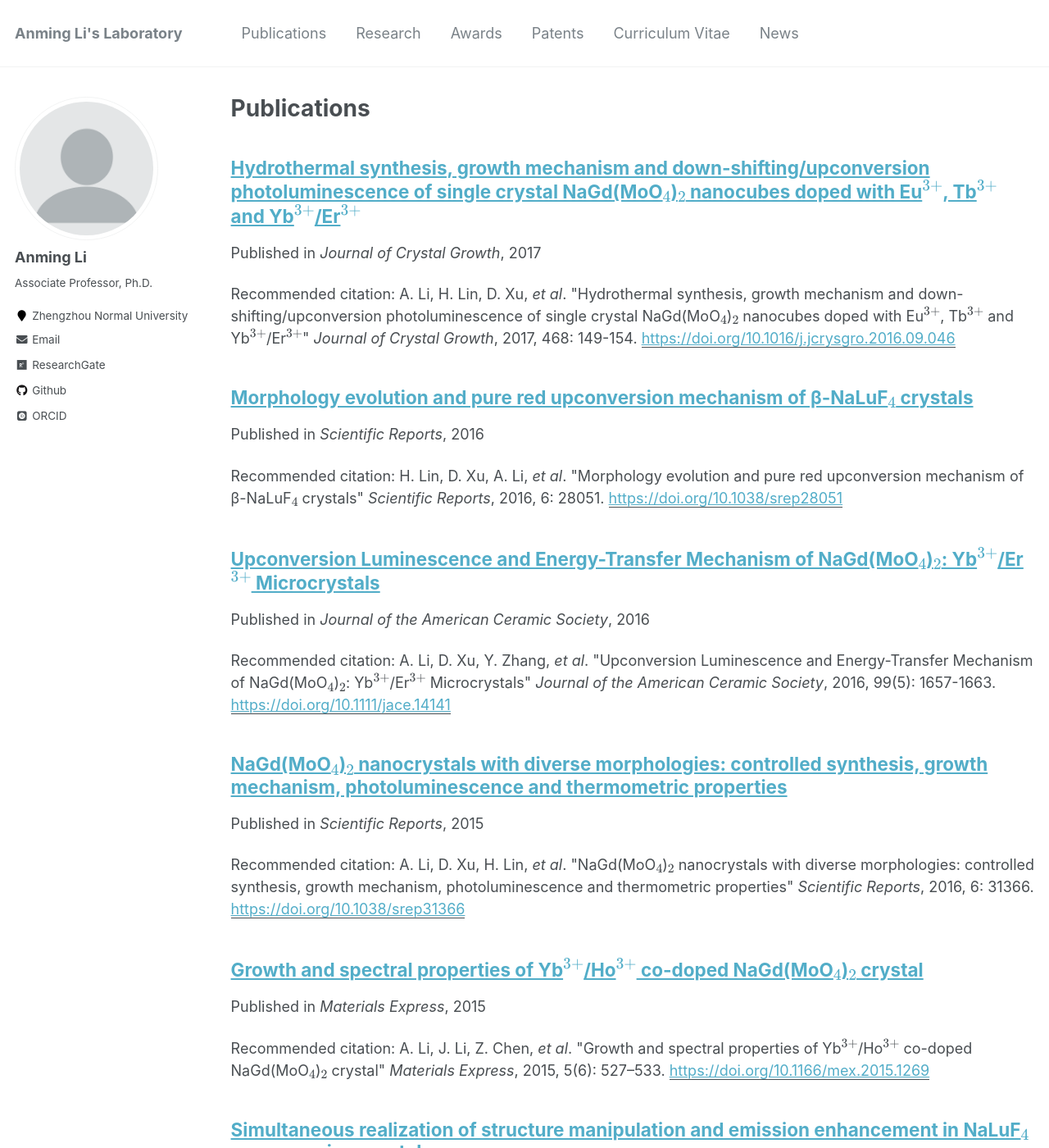
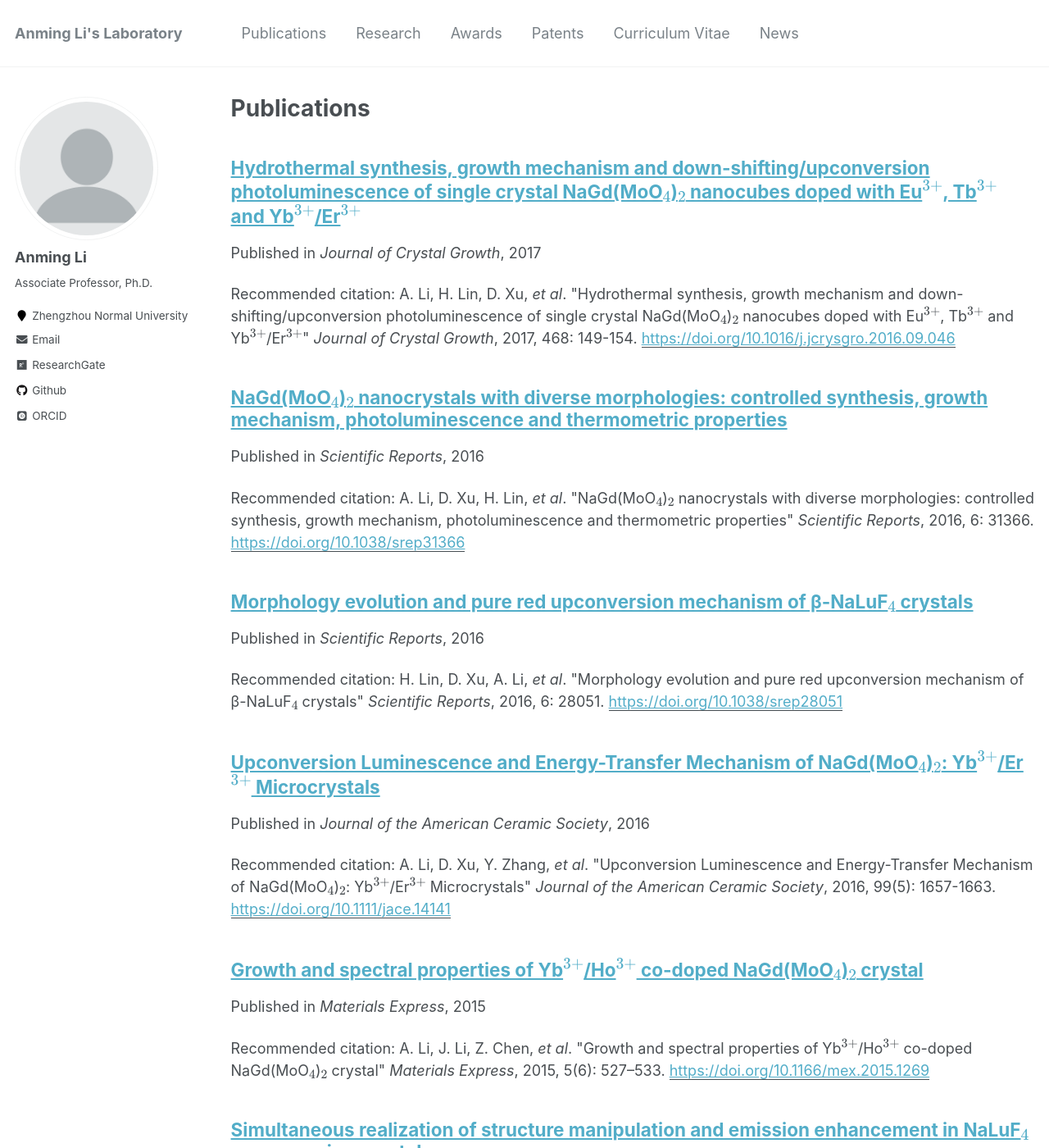
Before and after one commit to ucnclab/ucnclab.github.io, a Jekyll site: the page built from _pages/publications.md, in a window 1280 px wide and 1400 px high. Shown: the whole window at 82% size. Built offline with Jekyll 4.4.1, drawn with Linux system fonts in a browser that asks for light colours; some web fonts are replaced; formulas are drawn with MathJax 3.

Commit message:
Add files via upload

```diff
--- a/_publications/2016-08-10-paper8.md
+++ b/_publications/2016-08-10-paper8.md
@@ -3,7 +3,7 @@ title: 'NaGd(MoO$_4$)$_2$ nanocrystals with diverse morphologies: controlled syn
 collection: publications
 permalink: /publication/2016-08-10-paper8
 excerpt: ''
-date: 2015-12-01
+date: 2016-08-10
 venue: 'Scientific Reports'
 paperurl: 'https://doi.org/10.1038/srep31366'
 citation: 'A. Li, D. Xu, H. Lin, <i>et al</i>. &quot;NaGd(MoO$_4$)$_2$ nanocrystals with diverse morphologies: controlled synthesis, growth mechanism, photoluminescence and thermometric properties&quot; <i>Scientific Reports</i>, 2016, 6: 31366.'
```
